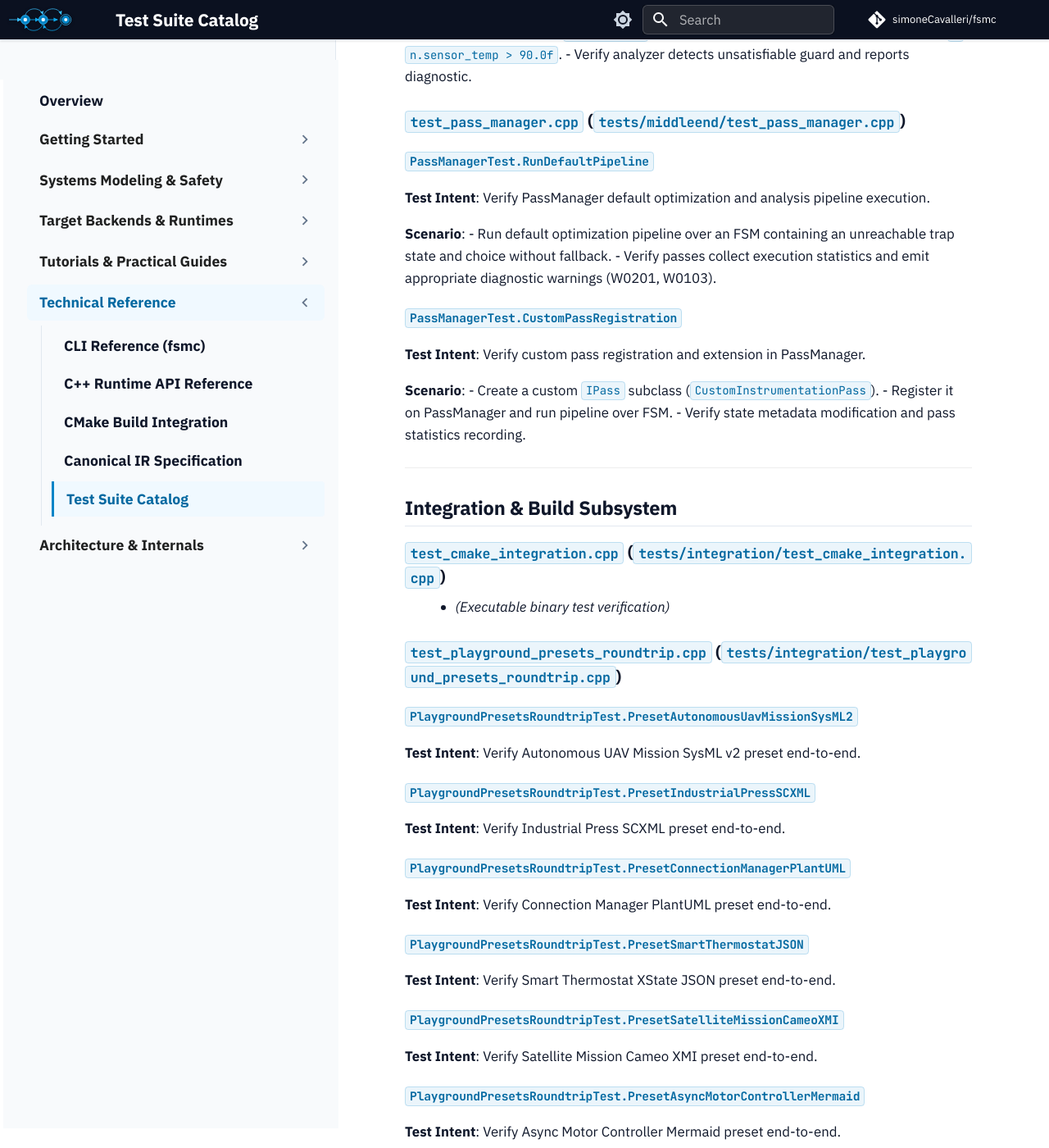
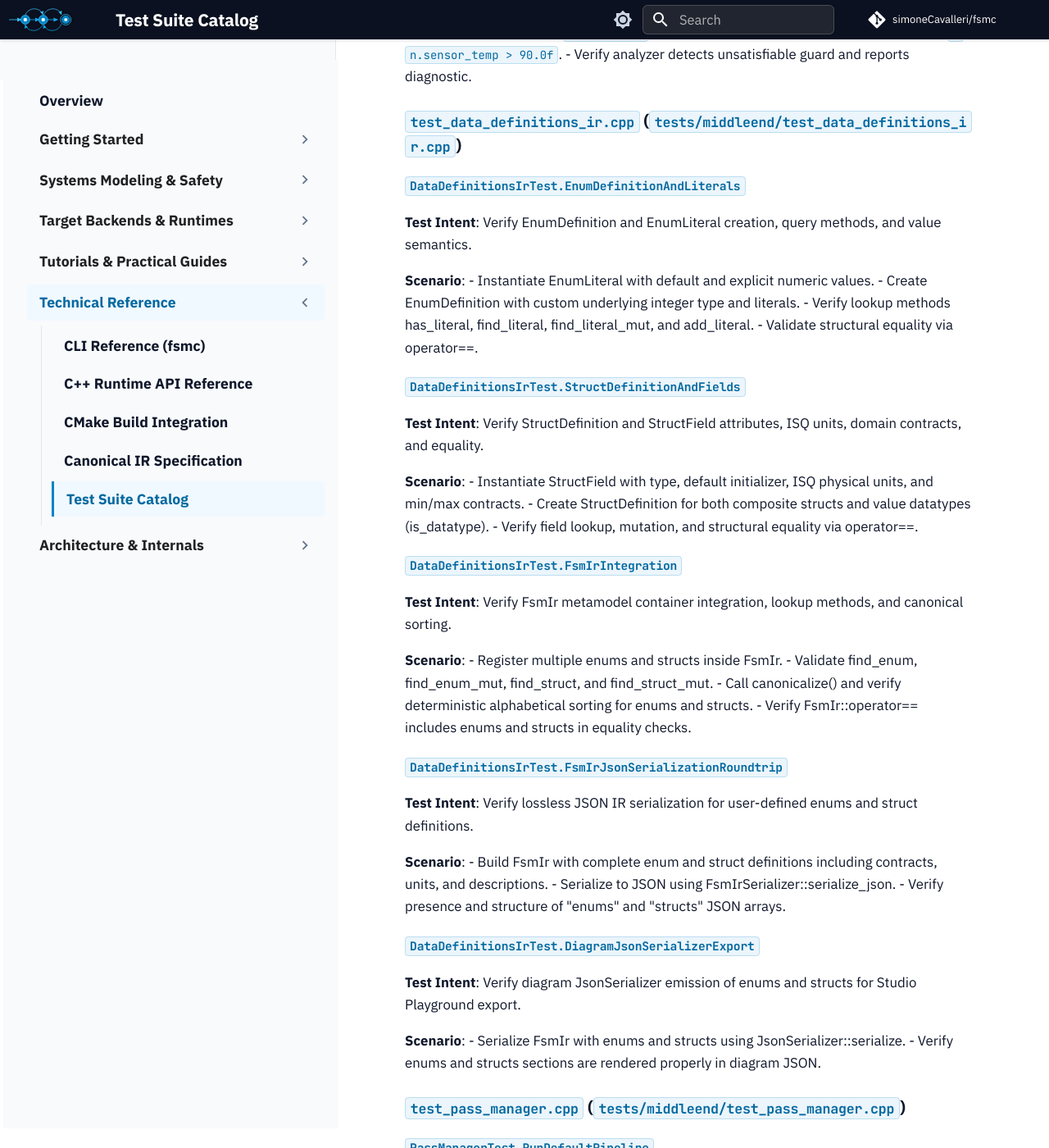
Before and after one commit to simoneCavalleri/fsmc, an MkDocs documentation site: the page built from docs/reference/test_suite_catalog.md, in a window 1280 px wide and 1400 px high, scrolled down 44116 px. Shown: the whole window at 82% size. Built offline with MkDocs 1.6.1 and Material for MkDocs 9.7.7, drawn with Linux system fonts in a browser that asks for light colours; comment, search, counter and statistics services are not loaded.

Commit message:
feat(ir): add EnumDefinition and StructDefinition metamodels to FsmIr
- Implement EnumLiteral and EnumDefinition in include/fsm/ir/enum_definition.hpp
- Implement StructField and StructDefinition in include/fsm/ir/struct_definition.hpp
- Extend FsmIr with enum and struct containers, query helpers, and canonicalization
- Update FsmIrSerializer and diagram JsonSerializer for structured types
- Add comprehensive TDD suite in tests/middleend/test_data_definitions_ir.cpp
- Update test suite catalog in docs/reference/test_suite_catalog.md

```diff
--- a/docs/reference/test_suite_catalog.md
+++ b/docs/reference/test_suite_catalog.md
@@ -1603,6 +1603,48 @@
   - Transition has guard `in.sensor_temp > 90.0f`.
   - Verify analyzer detects unsatisfiable guard and reports diagnostic.
 
+### [`test_data_definitions_ir.cpp`](../tests/middleend/test_data_definitions_ir.cpp) (`tests/middleend/test_data_definitions_ir.cpp`)
+#### `DataDefinitionsIrTest.EnumDefinitionAndLiterals`
+**Test Intent**: Verify EnumDefinition and EnumLiteral creation, query methods, and value semantics.
+
+**Scenario**:
+  - Instantiate EnumLiteral with default and explicit numeric values.
+  - Create EnumDefinition with custom underlying integer type and literals.
+  - Verify lookup methods has_literal, find_literal, find_literal_mut, and add_literal.
+  - Validate structural equality via operator==.
+
+#### `DataDefinitionsIrTest.StructDefinitionAndFields`
+**Test Intent**: Verify StructDefinition and StructField attributes, ISQ units, domain contracts, and equality.
+
+**Scenario**:
+  - Instantiate StructField with type, default initializer, ISQ physical units, and min/max contracts.
+  - Create StructDefinition for both composite structs and value datatypes (is_datatype).
+  - Verify field lookup, mutation, and structural equality via operator==.
+
+#### `DataDefinitionsIrTest.FsmIrIntegration`
+**Test Intent**: Verify FsmIr metamodel container integration, lookup methods, and canonical sorting.
+
+**Scenario**:
+  - Register multiple enums and structs inside FsmIr.
+  - Validate find_enum, find_enum_mut, find_struct, and find_struct_mut.
+  - Call canonicalize() and verify deterministic alphabetical sorting for enums and structs.
+  - Verify FsmIr::operator== includes enums and structs in equality checks.
+
+#### `DataDefinitionsIrTest.FsmIrJsonSerializationRoundtrip`
+**Test Intent**: Verify lossless JSON IR serialization for user-defined enums and struct definitions.
+
+**Scenario**:
+  - Build FsmIr with complete enum and struct definitions including contracts, units, and descriptions.
+  - Serialize to JSON using FsmIrSerializer::serialize_json.
+  - Verify presence and structure of "enums" and "structs" JSON arrays.
+
+#### `DataDefinitionsIrTest.DiagramJsonSerializerExport`
+**Test Intent**: Verify diagram JsonSerializer emission of enums and structs for Studio Playground export.
+
+**Scenario**:
+  - Serialize FsmIr with enums and structs using JsonSerializer::serialize.
+  - Verify enums and structs sections are rendered properly in diagram JSON.
+
 ### [`test_pass_manager.cpp`](../tests/middleend/test_pass_manager.cpp) (`tests/middleend/test_pass_manager.cpp`)
 #### `PassManagerTest.RunDefaultPipeline`
 **Test Intent**: Verify PassManager default optimization and analysis pipeline execution.
```
Also changed, not shown: other parts of docs/reference/test_suite_catalog.md (+2 -2 lines), 7 other files.
